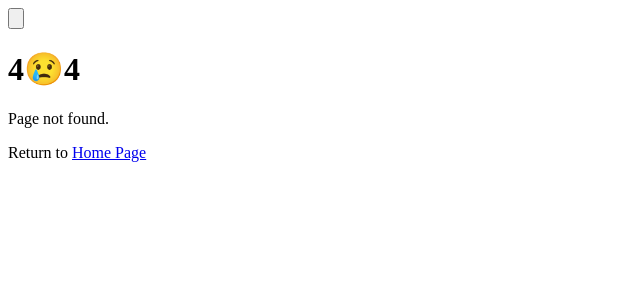
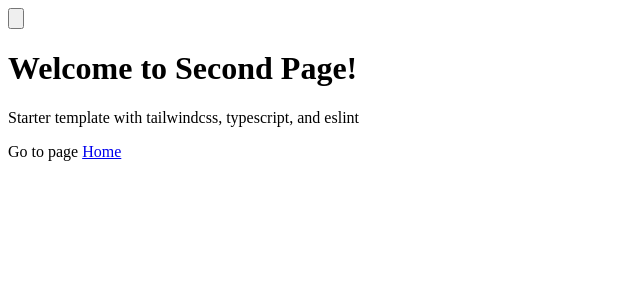
Before and after one commit to putramaghfirah/next-with-tailwind, a Next.js app: page /second in a window 1280 px wide. Before the commit this address had no page. Shown: the top 300 px of the page, without its empty margins (0-640 px from the left). Built offline with nearby package versions, Linux system fonts and the light colour scheme.

Commit message:
🚀 style: change color

```diff
--- a/src/components/ToggleDark.tsx
+++ b/src/components/ToggleDark.tsx
@@ -13,7 +13,7 @@ const ToggleDark: FC<Props> = () => {
         {colorTheme === 'light' ? (
           <SunIcon className="h-7 w-7 text-yellow-500" />
         ) : (
-          <MoonIcon className="h-7 w-7 text-blue-600" />
+          <MoonIcon className="h-7 w-7 text-[#1A202C]" />
         )}
       </button>
     </div>
--- a/src/pages/about.tsx
+++ b/src/pages/second.tsx
@@ -1,7 +1,7 @@
 import Link from 'next/link'
 import Head from 'next/head'
 
-export function About(): JSX.Element {
+export function SecondPage(): JSX.Element {
   return (
     <>
       <div className="flex flex-col items-center justify-center min-h-screen py-2">
@@ -10,15 +10,15 @@ export function About(): JSX.Element {
           <link rel="icon" href="/favicon.ico" />
         </Head>
 
-        <main className="flex flex-col items-center justify-center w-full flex-1 px-20 text-center">
-          <h1 className="text-4xl font-bold pt-4 dark:text-white">
-            Welcome to <span className="text-blue-600">About Page!</span>
+        <main className="flex flex-col items-center justify-center w-full flex-1 px-20 text-center text-gray-800">
+          <h1 className="text-4xl font-bold pt-4 dark:text-gray-100">
+            Welcome to <span className="text-blue-600">Second Page!</span>
           </h1>
-          <p className="text-2xl mt-1 dark:text-white">
+          <p className="text-2xl mt-1 dark:text-gray-100">
             Starter template with tailwindcss, typescript, and eslint
           </p>
 
-          <p className="text-lg dark:text-white">
+          <p className="text-lg dark:text-gray-100">
             Go to page{' '}
             <Link href="/" passHref>
               <a className="text-blue-600 font-bold">Home</a>
@@ -30,4 +30,4 @@ export function About(): JSX.Element {
   )
 }
 
-export default About
+export default SecondPage
--- a/src/styles/nprogress.css
+++ b/src/styles/nprogress.css
@@ -31,15 +31,15 @@
 }
 
 /* Remove these to get rid of the spinner */
-/* #nprogress .spinner {
+#nprogress .spinner {
   display: block;
   position: fixed;
   z-index: 1031;
   top: 15px;
-  right: 15px;
-} */
+  left: 15px;
+}
 
-/* #nprogress .spinner-icon {
+#nprogress .spinner-icon {
   width: 18px;
   height: 18px;
   box-sizing: border-box;
@@ -51,19 +51,19 @@
 
   -webkit-animation: nprogress-spinner 400ms linear infinite;
   animation: nprogress-spinner 400ms linear infinite;
-} */
+}
 
 .nprogress-custom-parent {
   overflow: hidden;
   position: relative;
 }
 
-/* .nprogress-custom-parent #nprogress .spinner, */
+.nprogress-custom-parent #nprogress .spinner,
 .nprogress-custom-parent #nprogress .bar {
   position: absolute;
 }
 
-/* @-webkit-keyframes nprogress-spinner {
+@-webkit-keyframes nprogress-spinner {
   0% {
     -webkit-transform: rotate(0deg);
   }
@@ -78,4 +78,4 @@
   100% {
     transform: rotate(360deg);
   }
-} */
+}
--- a/tailwind.config.js
+++ b/tailwind.config.js
@@ -6,7 +6,9 @@ module.exports = {
   ],
   darkMode: 'class', // or 'media' or 'class' or 'false'
   theme: {
-    extend: {},
+    extend: {
+      colors: {},
+    },
     fontFamily: {
       sans: ['Poppins, Inter'],
     },
```
Also changed, not shown: src/pages/index.tsx (+8 -8 lines).
